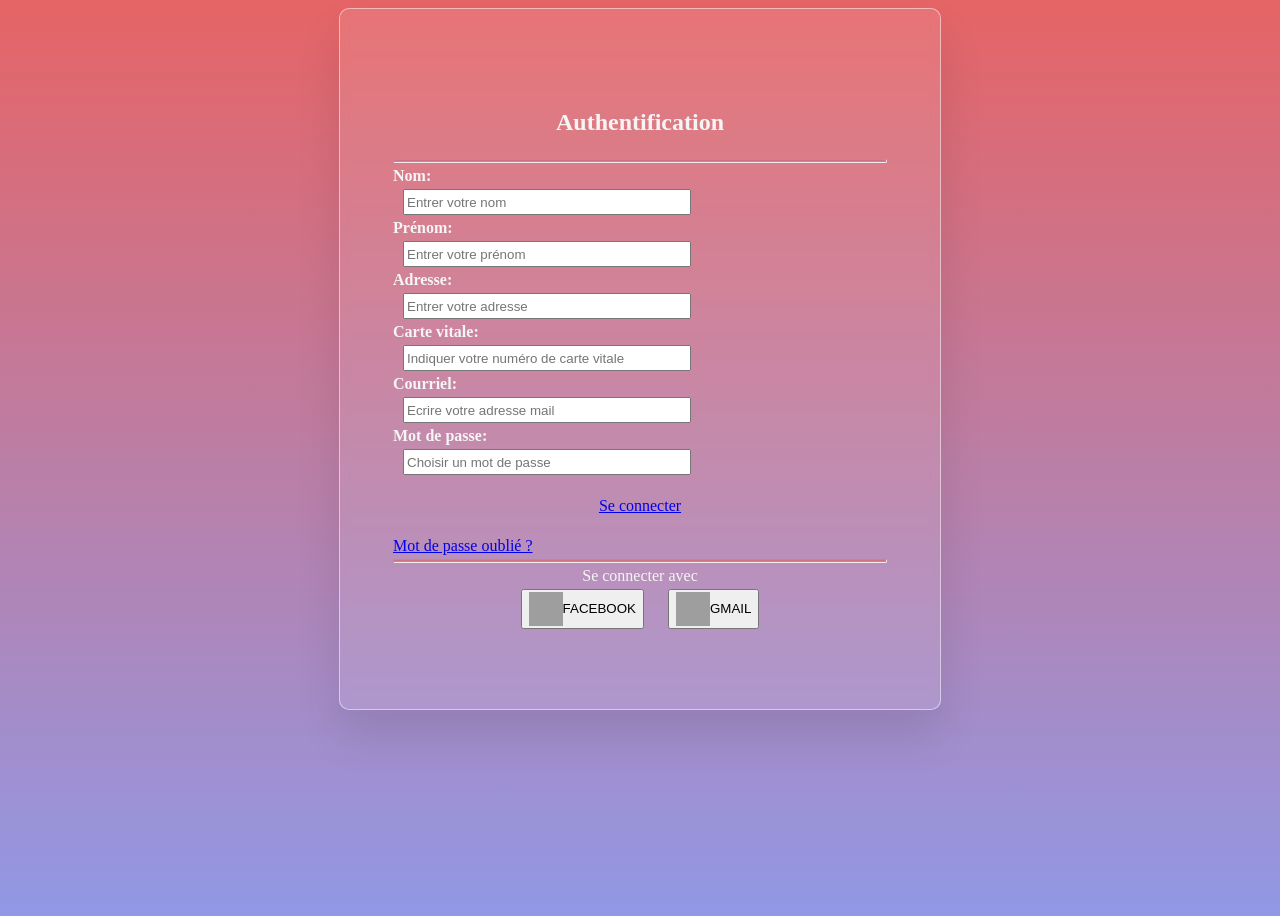
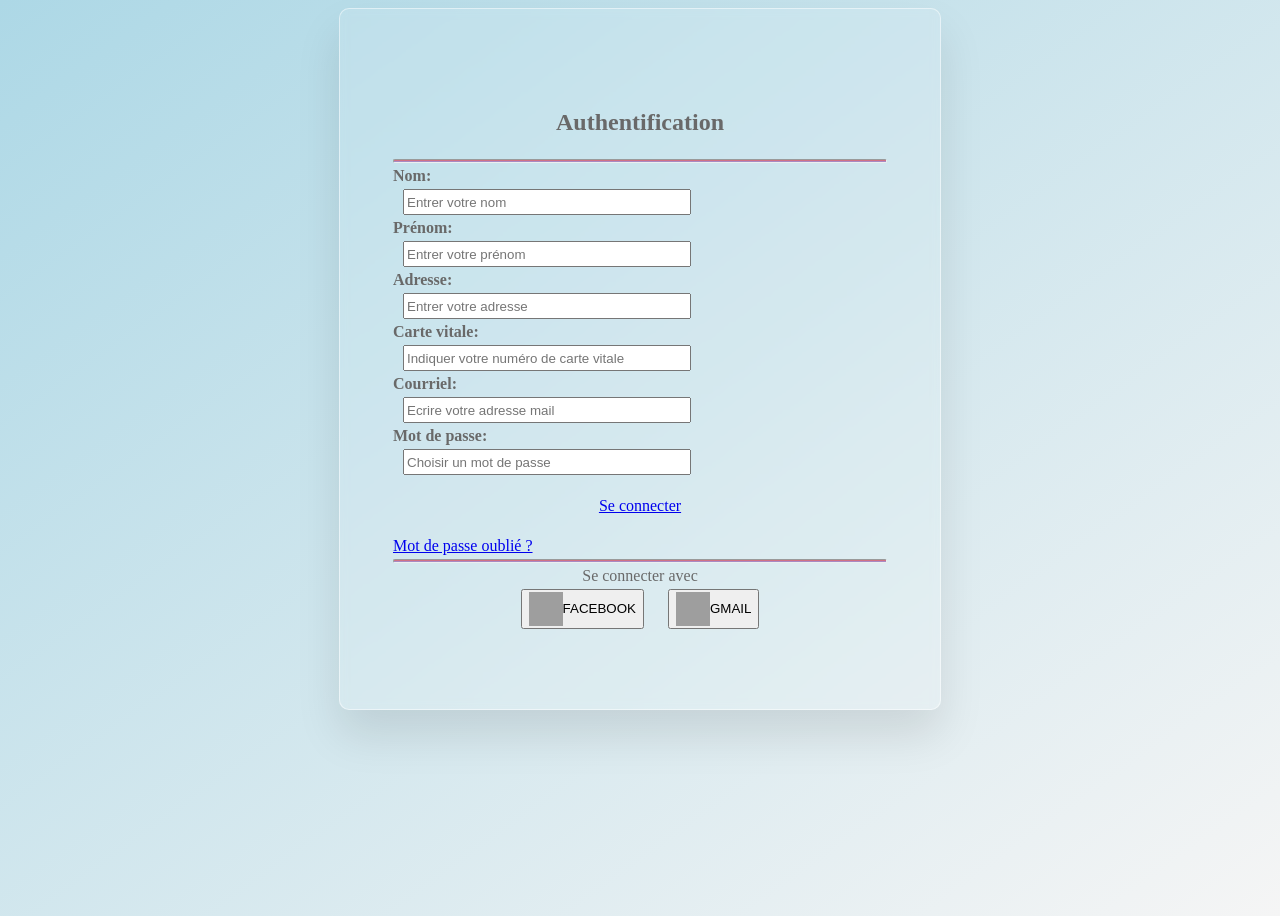
Before and after one commit to Usagizzz/Projet-Webdynamique, a PHP site: page /login.html in a window 1280 px wide. Run offline with PHP 8.4, Linux system fonts and the light colour scheme; grey boxes are pictures that could not be loaded.

Commit message:
Update logincss.css

```diff
--- a/logincss.css
+++ b/logincss.css
@@ -2,7 +2,7 @@
 body{
 
 	overflow: hidden;
-	background:linear-gradient(#e66465, #9198e5);
+	background:linear-gradient(to left top, whitesmoke, lightblue);
 	height: 900px;
 
 
@@ -27,7 +27,7 @@
 	width: 500px;
 	height: 500px;
 	align-items: center;
-	color: whitesmoke;
+	color: dimgrey;
 	background-color: blur;
 }
 .inputbox{
```
